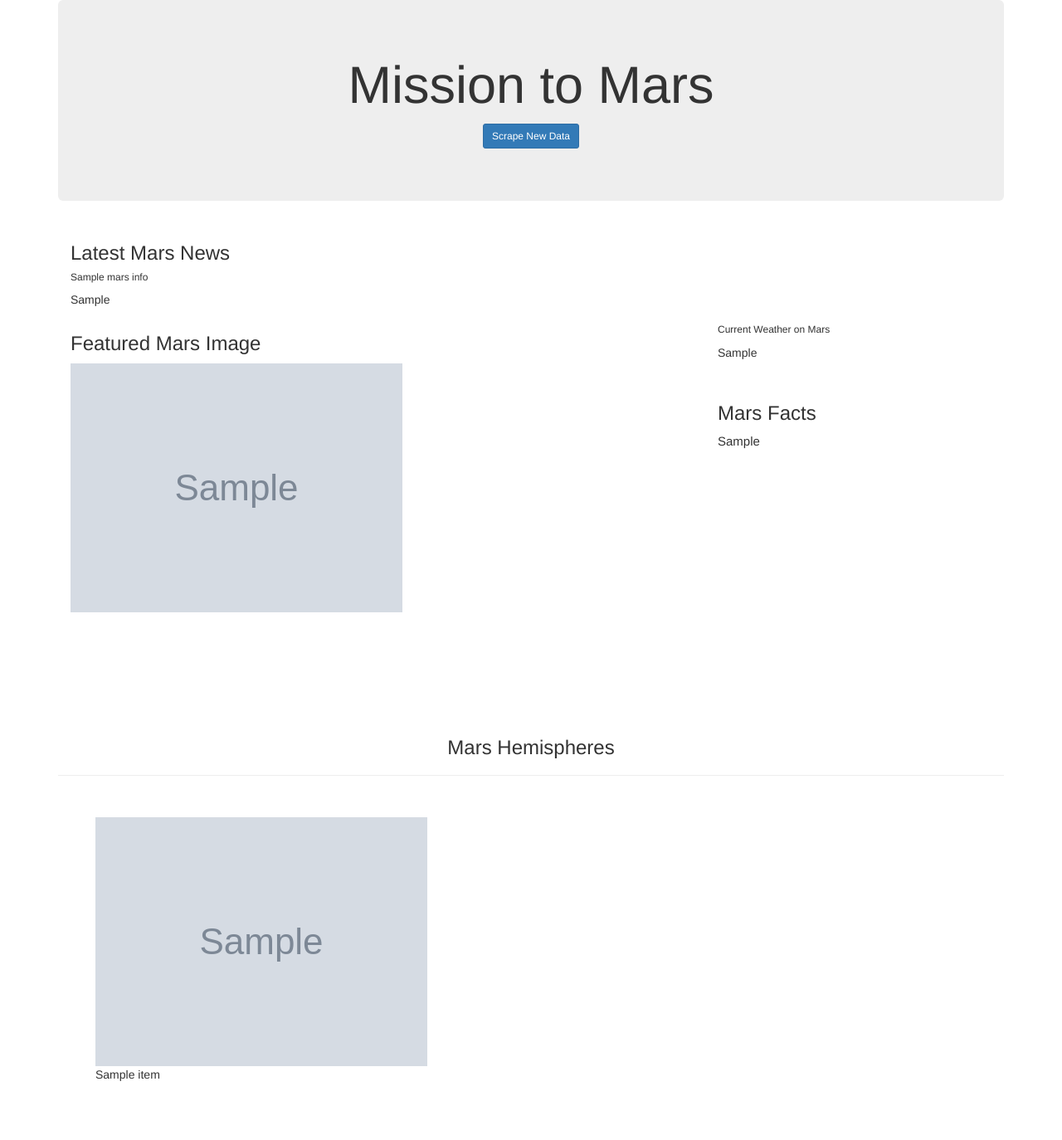
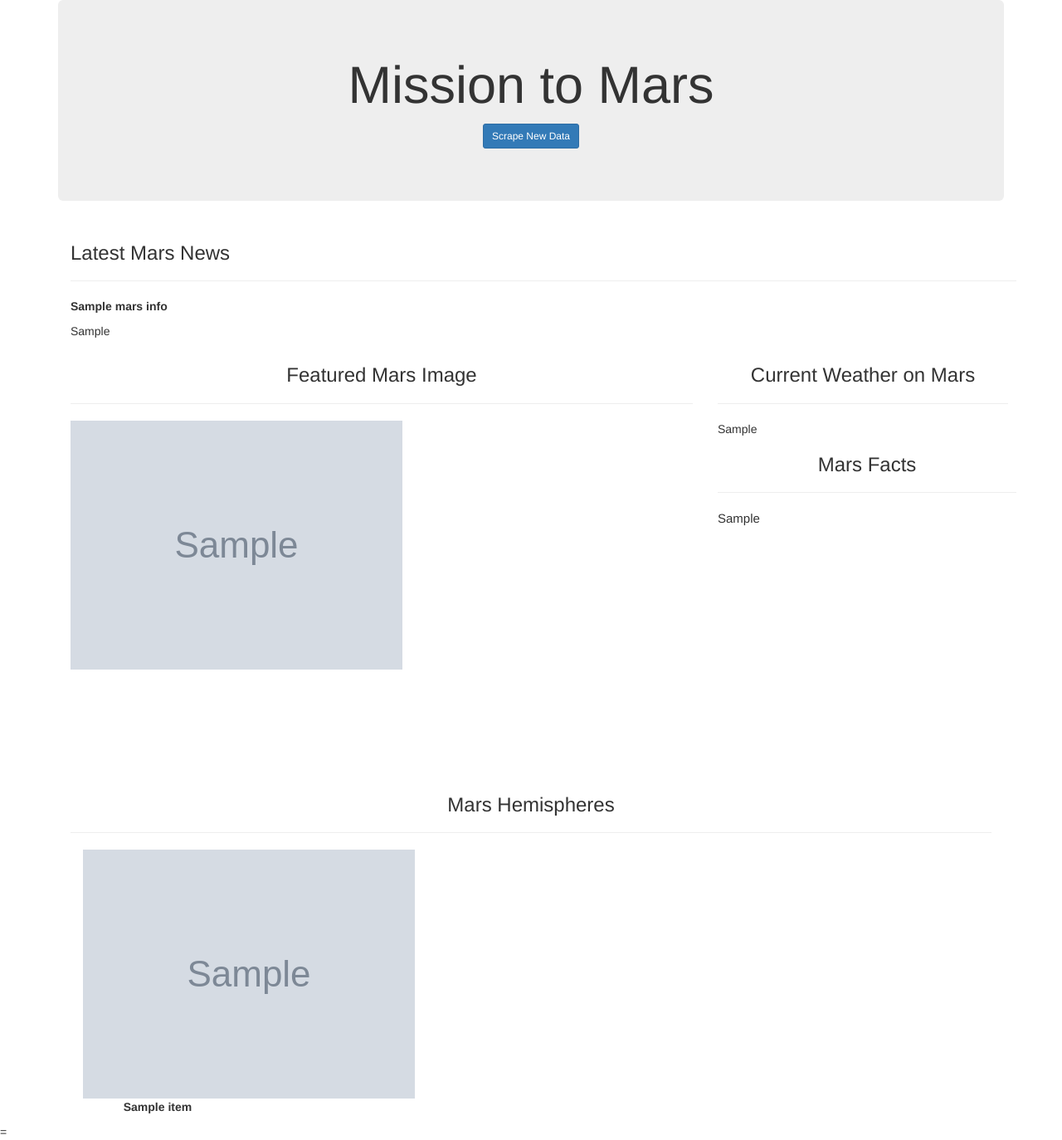
Before and after one commit to Yara1994/Web_scraping-Mission_to_Mars, a Flask app: page / in a window 1280 px wide. Shown: the whole page at 83% size. Before the commit the page ends 1303 px from the top, so only its background shows below. Run offline with Flask 2, Linux system fonts and the light colour scheme; grey boxes marked "Sample" are stand-in pictures; a database or web service that is not in the repository returns one stand-in record (values such as "Sample title"); some libraries are stand-ins or nearby versions.

Commit message:
Changes in html, still need to finish code

```diff
--- a/templates/index.html
+++ b/templates/index.html
@@ -13,6 +13,8 @@
 
   <div class="container">
 
+    <!-- Jumbotron -->
+
     <div class="jumbotron text-center">
 
       <h1>Mission to Mars</h1>
@@ -26,7 +28,8 @@
     <div class="container">
 
       <h3>Latest Mars News</h3>
-      <h6>{{ mars_info.news_title }}</h6>
+      <hr>
+      <strong><p>{{ mars_info.news_title }}</p></strong>
       <p>{{ mars_info.news_paragraph}}</p>
 
     </div>
@@ -35,25 +38,29 @@
 
       <div class="row">
 
-          <!-- Left Image-->
+        <!-- Left Part -->
 
           <div class="col-lg-8 col-md-8 col-sm-12">
 
-              <h3>Featured Mars Image</h3>
+            <h3 style = "text-align: center">Featured Mars Image</h3>
+            <hr>
 
             <img src="{{ mars_info.featured_image_url }}" style="max-width:100%; max-height: auto;" alt="Mars Featured Image">
 
           </div>
 
-          <!-- Weather Card -->
+        <!-- Right Part -->
 
           <div class="col-lg-4 col-md-4 col-sm-12">
 
-              <div class="card" style="width: 18rem;">
+            <!-- Weather Card -->
+
+            <div class="card" style="width: 35rem;">
 
               <div class="card-body text-white bg-dark">
 
-                      <h6 class="card-title">Current Weather on Mars</h6>
+                <h3 style = "text-align: center" class="card-title">Current Weather on Mars</h3>
+                <hr>
                 <p class="card-text">{{ mars_info.weather_tweet }}</p>
 
               </div>
@@ -62,45 +69,44 @@
 
             <!-- Table -->
 
-              <br>
-
-              <h3>Mars Facts</h3>
-
+            <h3 style = "text-align: center">Mars Facts</h3>
+            <hr>
             <div style="max-width: 450px; max-height: 150px; font-size: 15px; margin-bottom: 65px;">
 
               {{ mars_info.mars_facts|safe}}
 
           </div>
 
-          </div> <!-- col4 -->
+        </div>
 
-      </div><!-- Row -->
+      </div>
 
-  </div><!-- Container -->
+    </div>
 
     <!-- Cards -->
 
+
+    <div class = "container-fluid">
+
       <h3 style="padding-top: 50px; margin-top: 100px; text-align: center;">Mars Hemispheres</h3>
-
-  <div class="card-deck">
 
       <hr>
 
       <div class="col-md-12">
 
-          <div class="row">
+        <div class = "row">
 
           {% for item in mars_info.hemisphere_image_urls %}
 
             <div class="col-md-6">
 
-                  <div class="card text-white bg-dark" style="margin: 30px;">
+              <div class="card" style="width: 18rem;">
 
-                      <img class="card-img-top" src="{{ item.img_url }}" />
+                <img class="card-img-top" src="{{ item.img_url }}" alt = "Card Mars img">
 
                 <div class="card-body">
 
-                          <p class="card-text">{{ item.title }}</p>
+                  <strong><p class="card-text" style = "text-align: center">{{ item.title }}</p></strong>
 
                 </div>
 
@@ -114,9 +120,12 @@
 
       </div>
 
-  </div><!-- Close main container -->
+    </div>
+
+  </div>=
 
   <!-- Bootstrap JS -->
+
   <script src="https://code.jquery.com/jquery-3.2.1.slim.min.js" integrity="sha384-KJ3o2DKtIkvYIK3UENzmM7KCkRr/rE9/Qpg6aAZGJwFDMVNA/GpGFF93hXpG5KkN"
       crossorigin="anonymous"></script>
   <script src="https://cdnjs.cloudflare.com/ajax/libs/popper.js/1.12.9/umd/popper.min.js" integrity="sha384-ApNbgh9B+Y1QKtv3Rn7W3mgPxhU9K/ScQsAP7hUibX39j7fakFPskvXusvfa0b4Q"
```
Lines whose indentation alone changed are shown as unchanged.
